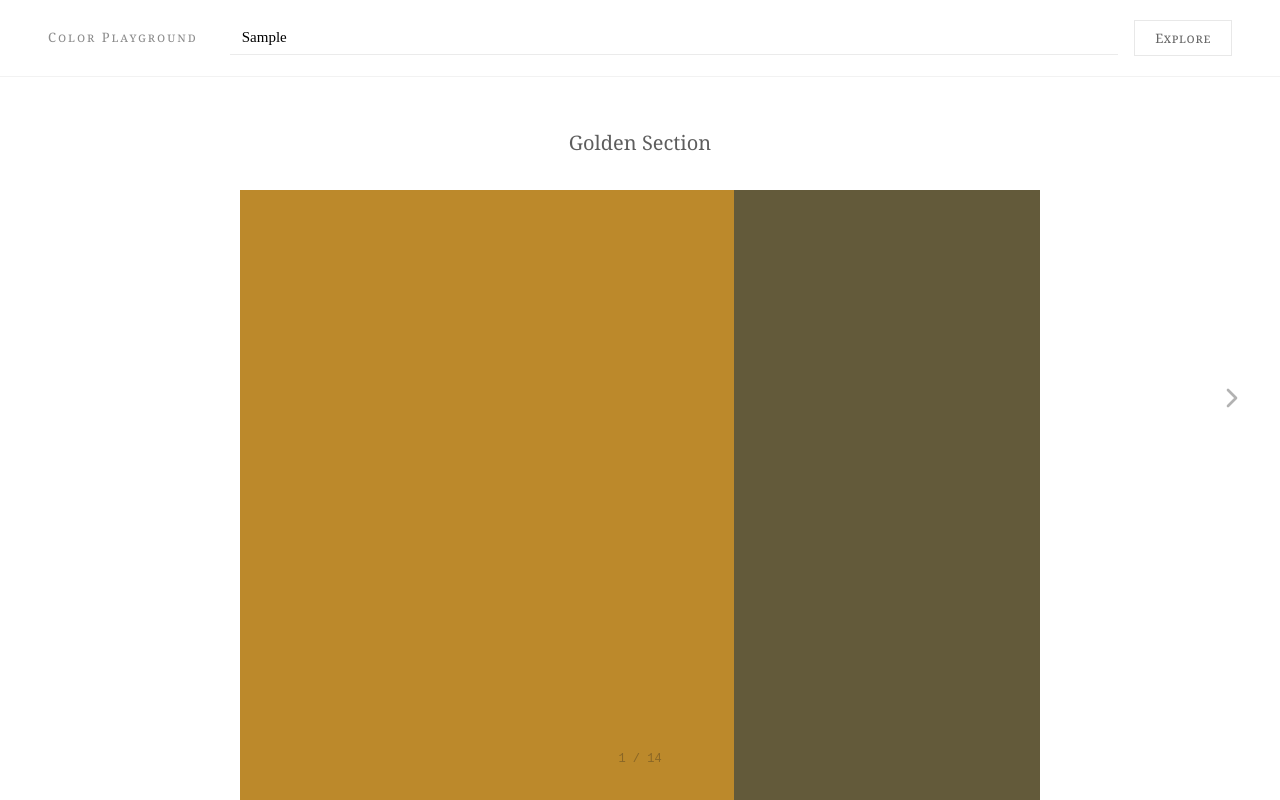
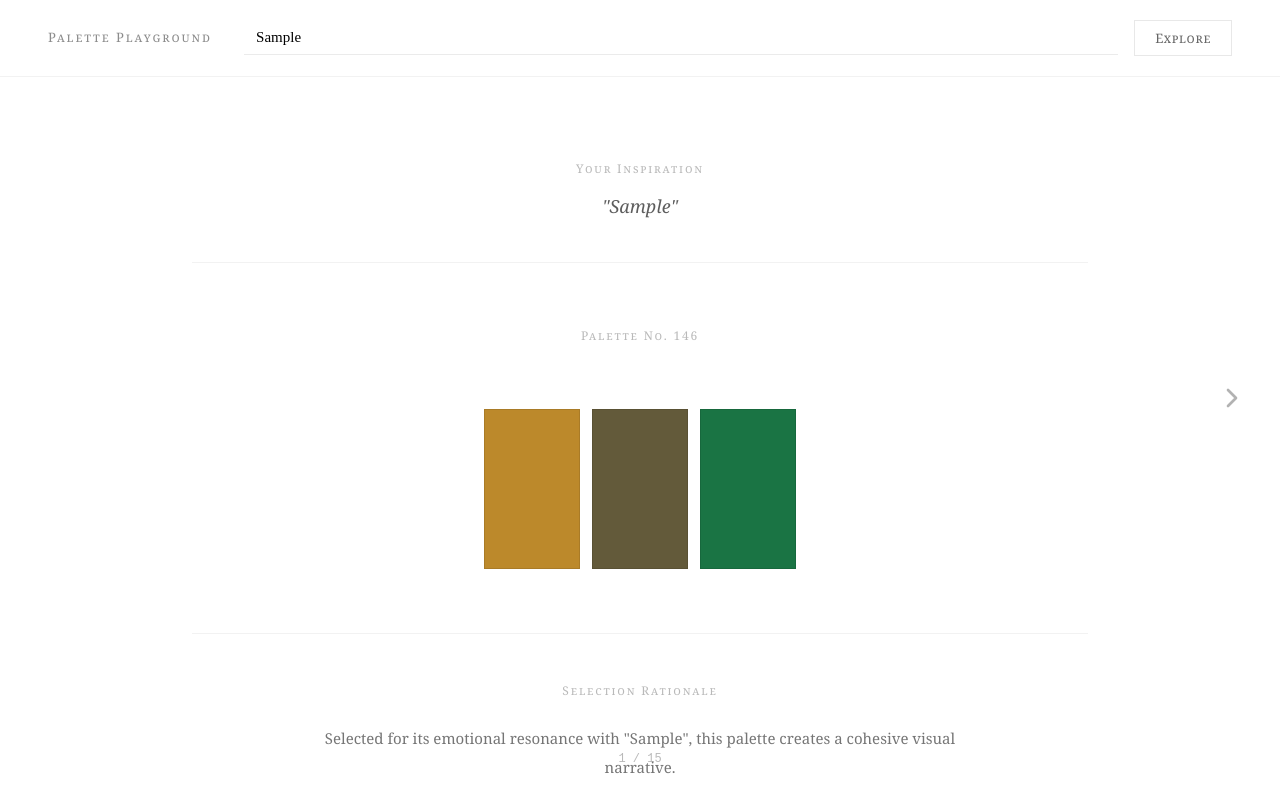
Before and after one commit to ekatsuta/palette-playground, a React (Vite) app: page / in a window 1280 px wide. Both pictures are taken after typing "Sample" into the empty fields and a click on the button "Explore". Shown: the top 800 px of the page. Built offline with nearby package versions, Linux system fonts and the light colour scheme; no server answers.

Commit message:
Add summary page and composition modal

```diff
--- a/src/App.tsx
+++ b/src/App.tsx
@@ -1,6 +1,7 @@
 import { useState, useEffect } from "react";
 import { AnimatePresence, motion } from "motion/react";
 import { SingleCompositionPage, compositions } from "./components/SingleCompositionPage";
+import { SummaryPage } from "./components/SummaryPage";
 import { LoadingAnimation } from "./components/LoadingAnimation";
 import { generatePalette } from "./utils/api";
 import { ChevronLeft, ChevronRight } from "lucide-react";
@@ -16,8 +17,8 @@ export default function App() {
   const [isLoading, setIsLoading] = useState(false);
   const [error, setError] = useState<string | null>(null);
 
-  // Total number of compositions to paginate through
-  const totalPages = compositions.length;
+  // Total number of pages to paginate through (summary + compositions)
+  const totalPages = compositions.length + 1;
 
   // Call API to generate palette based on mood
   const handleSubmit = async (e: React.FormEvent) => {
@@ -81,7 +82,7 @@ export default function App() {
       <div className={styles.header}>
         <div className={styles.headerContent}>
           <div className={styles.headerInner}>
-            <h1 className={styles.headerTitle}>Color Playground</h1>
+            <h1 className={styles.headerTitle}>Palette Playground</h1>
             <form onSubmit={handleSubmit} className={styles.searchForm}>
               <input
                 type="text"
@@ -148,9 +149,7 @@ export default function App() {
               </div>
 
               <div className={styles.welcomeExamples}>
-                <p className={styles.welcomeExample}>
-                  Try: "The quiet melancholy of rain on autumn leaves"
-                </p>
+                <p className={styles.welcomeExample}>Try: "Ocean meeting sky at dusk"</p>
                 <p className={styles.welcomeExample}>
                   Or: "Electric excitement and urban energy at night"
                 </p>
@@ -190,10 +189,14 @@ export default function App() {
                   exit={{ opacity: 0, x: -20 }}
                   transition={{ duration: 0.3, ease: [0.4, 0, 0.2, 1] }}
                 >
-                  <SingleCompositionPage
-                    combination={selectedPalette}
-                    compositionIndex={currentCompositionIndex}
-                  />
+                  {currentCompositionIndex === 0 ? (
+                    <SummaryPage combination={selectedPalette} mood={mood} />
+                  ) : (
+                    <SingleCompositionPage
+                      combination={selectedPalette}
+                      compositionIndex={currentCompositionIndex - 1}
+                    />
+                  )}
                 </motion.div>
               </AnimatePresence>
             )}
--- /dev/null
+++ b/src/components/CompositionModal.module.css
@@ -0,0 +1,74 @@
+.overlay {
+  position: fixed;
+  top: 0;
+  left: 0;
+  right: 0;
+  bottom: 0;
+  background-color: rgba(0, 0, 0, 0.9);
+  display: flex;
+  align-items: center;
+  justify-content: center;
+  z-index: 1000;
+  padding: 2rem;
+  animation: fadeIn 0.2s ease-out;
+}
+
+@keyframes fadeIn {
+  from {
+    opacity: 0;
+  }
+  to {
+    opacity: 1;
+  }
+}
+
+.modalWrapper {
+  position: relative;
+  width: 95vw;
+  height: 95vh;
+  max-width: 95vh;
+  max-height: 95vh;
+  animation: slideUp 0.3s ease-out;
+}
+
+@keyframes slideUp {
+  from {
+    transform: translateY(20px);
+    opacity: 0;
+  }
+  to {
+    transform: translateY(0);
+    opacity: 1;
+  }
+}
+
+.closeButton {
+  position: absolute;
+  top: 0.25rem;
+  right: 0.25rem;
+  background: transparent;
+  border: none;
+  cursor: pointer;
+  padding: 0.25rem;
+  display: flex;
+  align-items: center;
+  justify-content: center;
+  color: rgba(0, 0, 0, 0.4);
+  z-index: 2;
+}
+
+.content {
+  width: 100%;
+  height: 100%;
+  border: 1rem solid white;
+  display: flex;
+  align-items: center;
+  justify-content: center;
+  background: white;
+  position: relative;
+}
+
+.content > *:not(button) {
+  width: calc(100% - 2rem);
+  height: calc(100% - 2rem);
+}
--- /dev/null
+++ b/src/components/CompositionModal.tsx
@@ -0,0 +1,46 @@
+import { useEffect } from "react";
+import { X } from "lucide-react";
+import styles from "./CompositionModal.module.css";
+
+interface CompositionModalProps {
+  isOpen: boolean;
+  onClose: () => void;
+  children: React.ReactNode;
+}
+
+export function CompositionModal({ isOpen, onClose, children }: CompositionModalProps) {
+  // Close on Escape key
+  useEffect(() => {
+    const handleEscape = (e: KeyboardEvent) => {
+      if (e.key === "Escape") {
+        onClose();
+      }
+    };
+
+    if (isOpen) {
+      document.addEventListener("keydown", handleEscape);
+      // Prevent body scroll when modal is open
+      document.body.style.overflow = "hidden";
+    }
+
+    return () => {
+      document.removeEventListener("keydown", handleEscape);
+      document.body.style.overflow = "unset";
+    };
+  }, [isOpen, onClose]);
+
+  if (!isOpen) return null;
+
+  return (
+    <div className={styles.overlay} onClick={onClose}>
+      <div className={styles.modalWrapper} onClick={(e) => e.stopPropagation()}>
+        <div className={styles.content}>
+          <button className={styles.closeButton} onClick={onClose} aria-label="Close modal">
+            <X size={20} />
+          </button>
+          {children}
+        </div>
+      </div>
+    </div>
+  );
+}
--- a/src/components/SingleCompositionPage.module.css
+++ b/src/components/SingleCompositionPage.module.css
@@ -14,6 +14,7 @@
   max-width: 800px;
   margin: 0 auto;
   aspect-ratio: 1/1;
+  cursor: pointer;
 }
 
 /* Composition Name */
--- a/src/components/SingleCompositionPage.tsx
+++ b/src/components/SingleCompositionPage.tsx
@@ -1,3 +1,4 @@
+import { useState } from "react";
 import { GoldenSection } from "./compositions/GoldenSection";
 import { RuleOfThirds } from "./compositions/RuleOfThirds";
 import { GoldenSpiral } from "./compositions/GoldenSpiral";
@@ -14,6 +15,7 @@ import { SCurveComposition } from "./compositions/SCurve";
 import { SpiralSection } from "./compositions/SpiralSection";
 import { CircularComposition } from "./compositions/Circular";
 import { FulcrumComposition } from "./compositions/Fulcrum";
+import { CompositionModal } from "./CompositionModal";
 
 export const compositions = [
   { name: "Golden Section", Component: GoldenSection },
@@ -41,6 +43,7 @@ export function SingleCompositionPage({
   combination,
   compositionIndex,
 }: SingleCompositionPageProps) {
+  const [isModalOpen, setIsModalOpen] = useState(false);
   const composition = compositions[compositionIndex];
 
   if (!composition) {
@@ -58,7 +61,7 @@ export function SingleCompositionPage({
           <h2>{name}</h2>
         </div>
 
-        <div className={styles.compositionCanvas}>
+        <div className={styles.compositionCanvas} onClick={() => setIsModalOpen(true)}>
           <Component colors={hexColors} />
         </div>
 
@@ -82,6 +85,11 @@ export function SingleCompositionPage({
           </div>
         )}
       </div>
+
+      {/* Modal for full composition view */}
+      <CompositionModal isOpen={isModalOpen} onClose={() => setIsModalOpen(false)}>
+        <Component colors={hexColors} />
+      </CompositionModal>
     </div>
   );
 }
--- /dev/null
+++ b/src/components/SummaryPage.module.css
@@ -0,0 +1,133 @@
+.container {
+  background-color: white;
+  min-height: 100vh;
+  display: flex;
+  align-items: center;
+  justify-content: center;
+  padding: 4rem 2rem;
+}
+
+.content {
+  max-width: 56rem;
+  width: 100%;
+  display: flex;
+  flex-direction: column;
+  gap: 4rem;
+}
+
+.moodSection {
+  text-align: center;
+  display: flex;
+  flex-direction: column;
+  gap: 0.75rem;
+  border-bottom: 1px solid rgba(0, 0, 0, 0.05);
+  padding-bottom: 2.5rem;
+}
+
+.sectionLabel {
+  opacity: 0.3;
+  font-size: 0.75rem;
+  letter-spacing: 0.15em;
+  font-variant: small-caps;
+}
+
+.moodText {
+  opacity: 0.7;
+  font-size: 1.125rem;
+  line-height: 1.8;
+  font-style: italic;
+}
+
+.paletteId {
+  text-align: center;
+}
+
+.colorSwatches {
+  display: flex;
+  gap: 0.75rem;
+  justify-content: center;
+}
+
+.swatchWrapper {
+  position: relative;
+}
+
+.swatch {
+  width: 5rem;
+  height: 8rem;
+  border: 1px solid rgba(0, 0, 0, 0.1);
+  transition: all 0.5s ease-out;
+  cursor: pointer;
+}
+
+.swatch:hover {
+  border-color: rgba(0, 0, 0, 0.3);
+  box-shadow: 0 4px 6px -1px rgba(0, 0, 0, 0.1);
+  transform: scale(1.02);
+}
+
+@media (min-width: 768px) {
+  .swatch {
+    width: 6rem;
+    height: 10rem;
+  }
+}
+
+.tooltip {
+  position: absolute;
+  bottom: -3.5rem;
+  left: 50%;
+  transform: translateX(-50%);
+  background-color: rgba(255, 255, 255, 0.95);
+  color: rgba(0, 0, 0, 0.7);
+  padding: 0.375rem 0.75rem;
+  border-radius: 0.25rem;
+  border: 1px solid rgba(0, 0, 0, 0.1);
+  white-space: nowrap;
+  z-index: 10;
+  box-shadow: 0 1px 2px rgba(0, 0, 0, 0.05);
+}
+
+.tooltipName {
+  font-family: ui-monospace, monospace;
+  font-size: 0.75rem;
+}
+
+.tooltipHex {
+  opacity: 0.75;
+  margin-top: 0.25rem;
+  font-size: 0.625rem;
+}
+
+.reasoningSection {
+  display: flex;
+  flex-direction: column;
+  gap: 1.5rem;
+  border-top: 1px solid rgba(0, 0, 0, 0.05);
+  padding-top: 3rem;
+}
+
+.reasoningSection .sectionLabel {
+  text-align: center;
+}
+
+.reasoningText {
+  opacity: 0.6;
+  text-align: center;
+  max-width: 42rem;
+  margin: 0 auto;
+  line-height: 1.9;
+  font-size: 0.9375rem;
+}
+
+.hintSection {
+  text-align: center;
+  padding-top: 2rem;
+  border-top: 1px solid rgba(0, 0, 0, 0.05);
+}
+
+.hintText {
+  opacity: 0.2;
+  font-size: 0.75rem;
+  letter-spacing: 0.05em;
+}
--- /dev/null
+++ b/src/components/SummaryPage.tsx
@@ -0,0 +1,65 @@
+import { useState } from "react";
+import type { PaletteWithReasoning } from "../types/palette";
+import styles from "./SummaryPage.module.css";
+
+interface SummaryPageProps {
+  combination: PaletteWithReasoning;
+  mood: string;
+}
+
+export function SummaryPage({ combination, mood }: SummaryPageProps) {
+  const [hoveredColor, setHoveredColor] = useState<number | null>(null);
+
+  return (
+    <div className={styles.container}>
+      <div className={styles.content}>
+        {/* Mood prompt */}
+        <div className={styles.moodSection}>
+          <p className={styles.sectionLabel}>Your Inspiration</p>
+          <p className={styles.moodText}>"{mood}"</p>
+        </div>
+
+        {/* Palette ID */}
+        <div className={styles.paletteId}>
+          <p className={styles.sectionLabel}>Palette No. {combination.id}</p>
+        </div>
+
+        {/* Large color swatches */}
+        <div className={styles.colorSwatches}>
+          {combination.colors.map((color, index) => (
+            <div
+              key={index}
+              className={styles.swatchWrapper}
+              onMouseEnter={() => setHoveredColor(index)}
+              onMouseLeave={() => setHoveredColor(null)}
+            >
+              <div className={styles.swatch} style={{ backgroundColor: color.hex }} />
+              {/* Hex and name tooltip on hover */}
+              {hoveredColor === index && (
+                <div className={styles.tooltip}>
+                  <div className={styles.tooltipName}>{color.name}</div>
+                  <div className={styles.tooltipHex}>{color.hex}</div>
+                </div>
+              )}
+            </div>
+          ))}
+        </div>
+
+        {/* AI Reasoning */}
+        {combination.reasoning && (
+          <div className={styles.reasoningSection}>
+            <p className={styles.sectionLabel}>Selection Rationale</p>
+            <p className={styles.reasoningText}>{combination.reasoning}</p>
+          </div>
+        )}
+
+        {/* Next steps hint */}
+        <div className={styles.hintSection}>
+          <p className={styles.hintText}>
+            Navigate right to explore these colors through classical composition principles
+          </p>
+        </div>
+      </div>
+    </div>
+  );
+}
```
